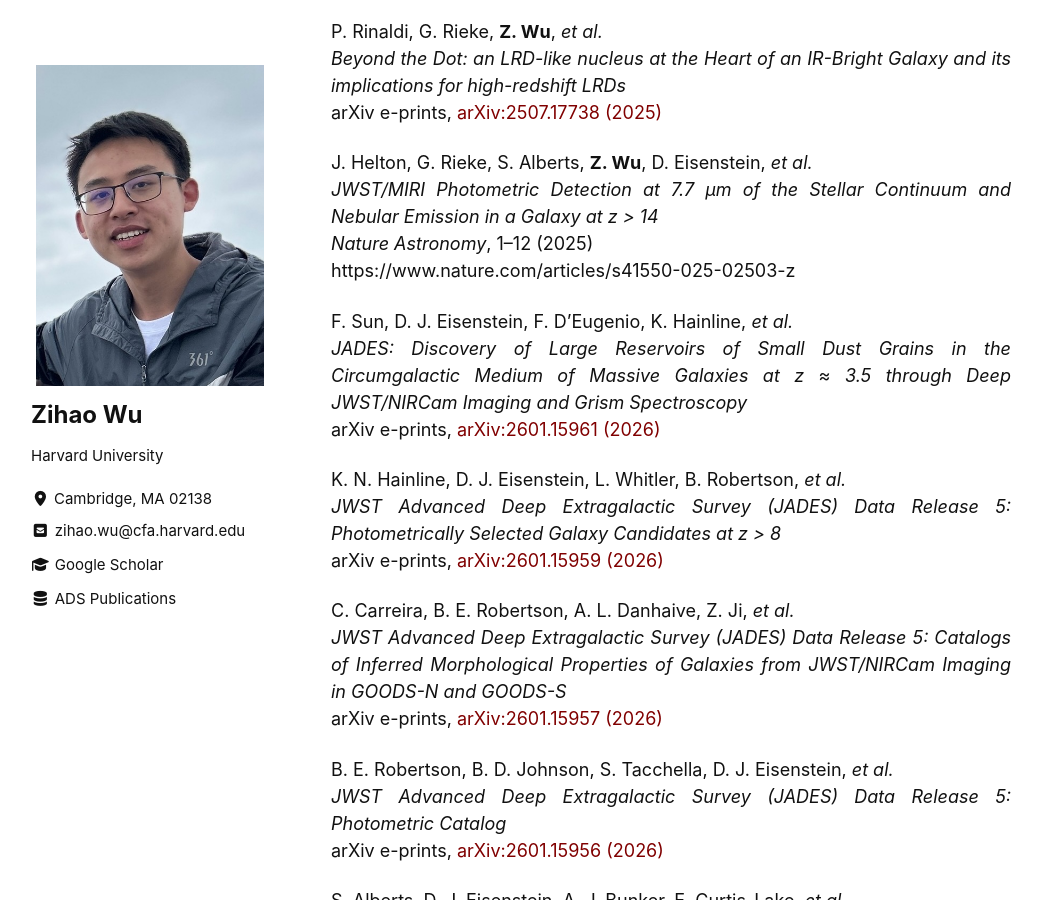
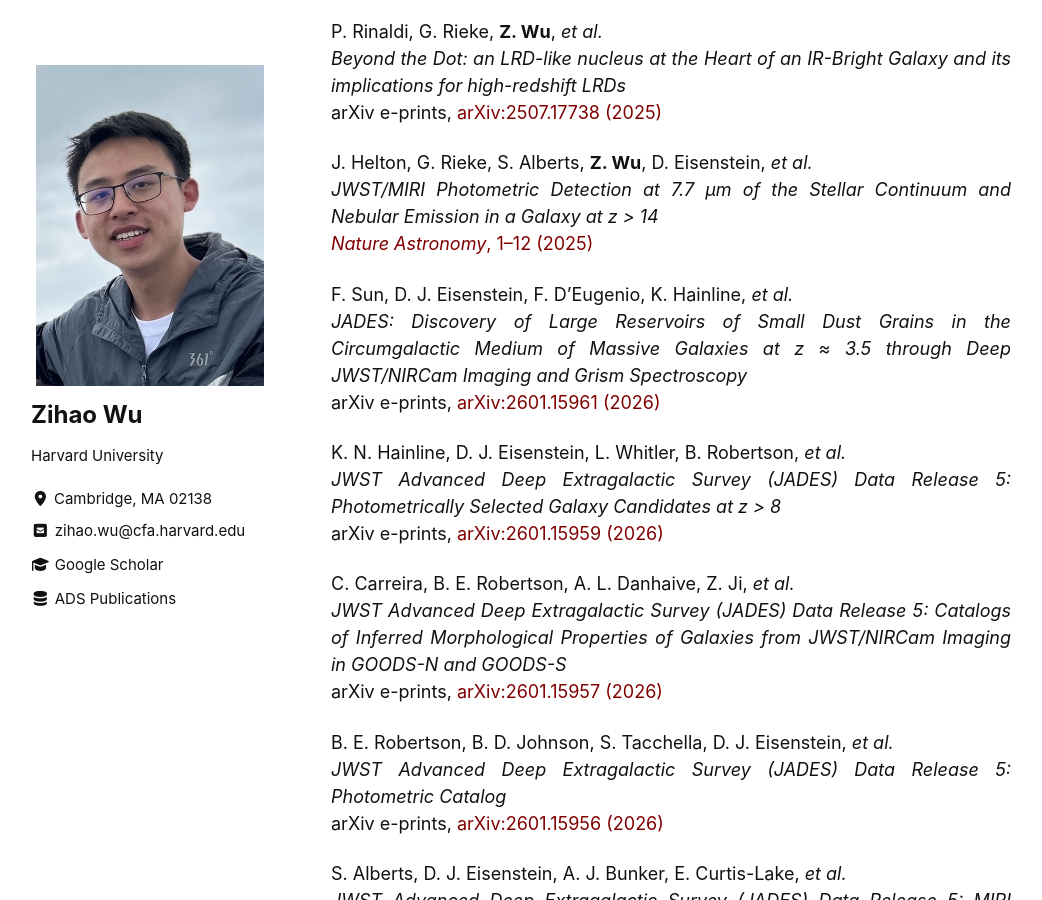
Before and after one commit to zihaowu-astro/zihaowu-astro.github.io, a Jekyll site: the page built from index.md, in a window 1280 px wide and 900 px high, scrolled down 1324 px. Shown: the whole window, without its empty margins (119-1161 px from the left). Built offline with Jekyll 4.4.1, drawn with Linux system fonts in a browser that asks for light colours; cached includes are drawn as plain includes.

Commit message:
update publications

```diff
--- a/index.md
+++ b/index.md
@@ -44,8 +44,7 @@ arXiv e-prints, [arXiv:2507.17738 (2025)](https://arxiv.org/abs/2507.17738)
 
 J. Helton, G. Rieke, S. Alberts, **Z. Wu**, D. Eisenstein, *et al.*
 *JWST/MIRI Photometric Detection at 7.7 μm of the Stellar Continuum and Nebular Emission in a Galaxy at z > 14*
-*Nature Astronomy*, 1–12 (2025)
-https://www.nature.com/articles/s41550-025-02503-z
+[*Nature Astronomy*, 1–12 (2025)](https://www.nature.com/articles/s41550-025-02503-z)
 
 F. Sun, D. J. Eisenstein, F. D’Eugenio, K. Hainline, *et al.*
 *JADES: Discovery of Large Reservoirs of Small Dust Grains in the Circumgalactic Medium of Massive Galaxies at z ≈ 3.5 through Deep JWST/NIRCam Imaging and Grism Spectroscopy*
```
